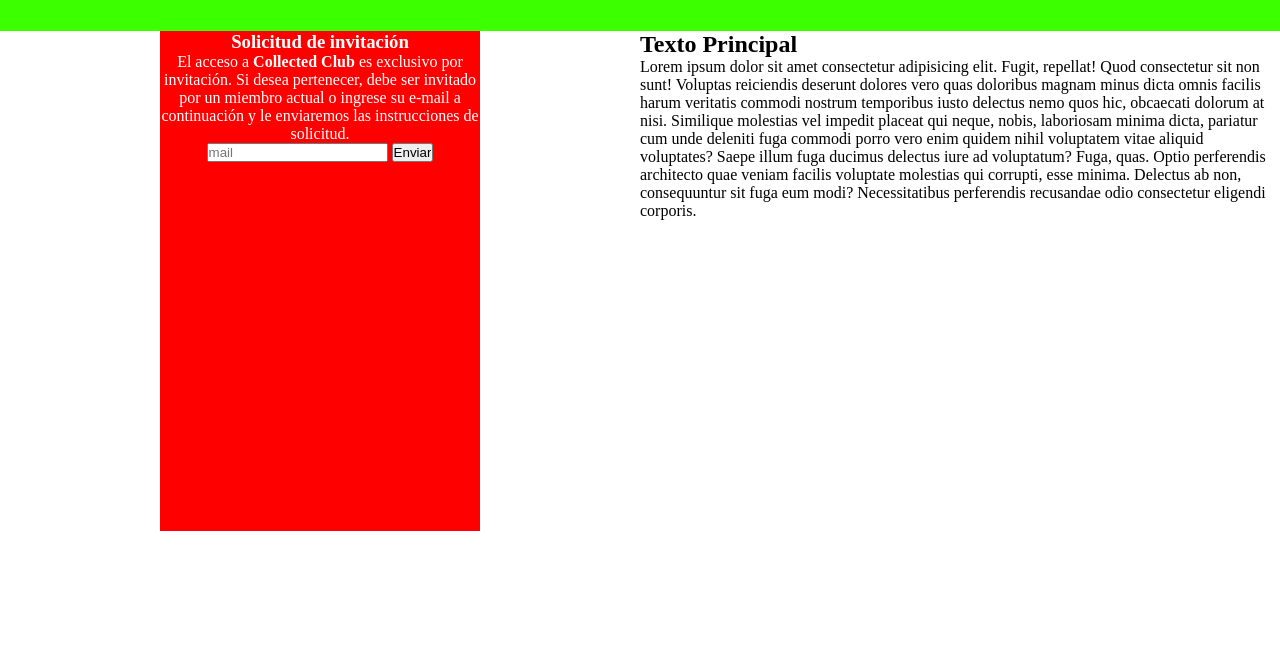
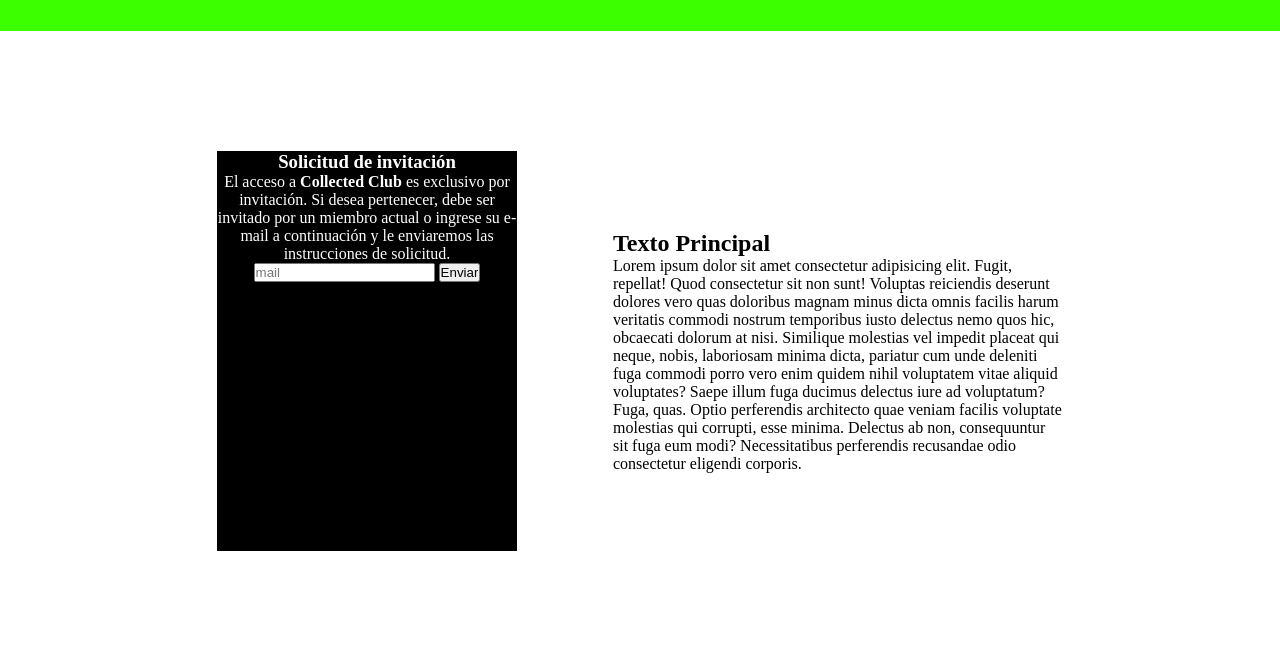
Before and after one commit to kevaguiar/collected-club-2, a plain HTML site: page index.html in a window 1280 px wide. Shown: the part 129-778 px from the top of the page. Drawn offline with Linux system fonts and the light colour scheme.

Commit message:
cambié a flexbox el main

```diff
--- a/css/style.css
+++ b/css/style.css
@@ -15,29 +15,26 @@
  "footer"; }
 
 .mainIndex {
-  grid-area: main;
-  display: grid;
-  grid-template-columns: 1fr 1fr;
-  grid-template-rows: 1fr;
-  grid-template-areas: "sectionIzquierda sectionDerecha"; }
-
-.sectionCopy {
-  grid-area: sectionDerecha; }
+  display: flex;
+  flex-direction: row-reverse;
+  flex-wrap: wrap;
+  justify-content: center;
+  align-items: center; }
 
 .sectionForm {
-  grid-area: sectionIzquierda;
-  display: flex;
-  justify-content: center; }
-
-.formularioInvitacion {
   display: flex;
   flex-direction: column;
   align-items: center;
   text-align: center;
-  background-color: red;
+  background-color: black;
   color: white;
-  height: 500px;
-  width: 50%; }
+  height: 50vh;
+  width: 300px;
+  margin: 3rem; }
+
+.sectionCopy {
+  width: 450px;
+  margin: 3rem; }
 
 .header {
   grid-template-areas: header;
--- /dev/null
+++ b/dudas.txt
@@ -0,0 +1,5 @@
+1. No logro que los elementos que están dentro del header (logo, menú) respeten el area del header.
+Cuando achico la pantalla de manera vertical se achica el header pero no sus elementos.
+
+2. Cuando voy a medidas responsive en donde el texto y el formulario hacen "wrap" una encima del otro,
+el footer me queda flotando.
--- a/index.html
+++ b/index.html
@@ -57,7 +57,7 @@
 
             <!-- Formulario para dejar mail -->
             <section class="sectionForm">
-                <div class="formularioInvitacion">
+
                     <h3 class="textForm">Solicitud de invitación</h3>
                     <p class="textForm2">El acceso a <strong>Collected Club</strong> es exclusivo por invitación.
                         Si desea pertenecer, debe ser invitado por un miembro actual o ingrese su e-mail a continuación
@@ -66,7 +66,7 @@
                         <input class="email" type="email" placeholder="mail" name="mail" required>
                         <input class="boton" type="submit" value="Enviar">
                     </form>
-                </div>
+
             </section>
 
         </main>
--- a/scss/secciones/_footer.scss
+++ b/scss/secciones/_footer.scss
@@ -1,4 +1,4 @@
 .footer {
     grid-area: footer;
     background-color: $green;
-}
+    }
--- a/scss/secciones/_mainPage.scss
+++ b/scss/secciones/_mainPage.scss
@@ -1,32 +1,26 @@
 
 .mainIndex {
-    grid-area: main;
-    display: grid;
-    grid-template-columns: 1fr 1fr;
-    grid-template-rows: 1fr;
-    grid-template-areas:
-    "sectionIzquierda sectionDerecha";
+    display: flex;
+    flex-direction: row-reverse;
+    flex-wrap: wrap;
+    justify-content: center;
+    align-items: center;
 }
 
-.sectionCopy {
-    grid-area: sectionDerecha;
-
-}
 .sectionForm {
-    grid-area: sectionIzquierda;
-    display: flex;
-    justify-content: center;
-
-}
-
-.formularioInvitacion {
     display: flex;
     flex-direction: column;
     align-items: center;
     text-align: center;
-    background-color: red;
+    background-color: black;
     color: white;
-    height: 500px;
-    width: 50%;
+    height: 50vh;
+    width: 300px;
+    margin: 3rem;
 
 }
+
+.sectionCopy {
+    width: 450px;
+    margin: 3rem;
+}
```
